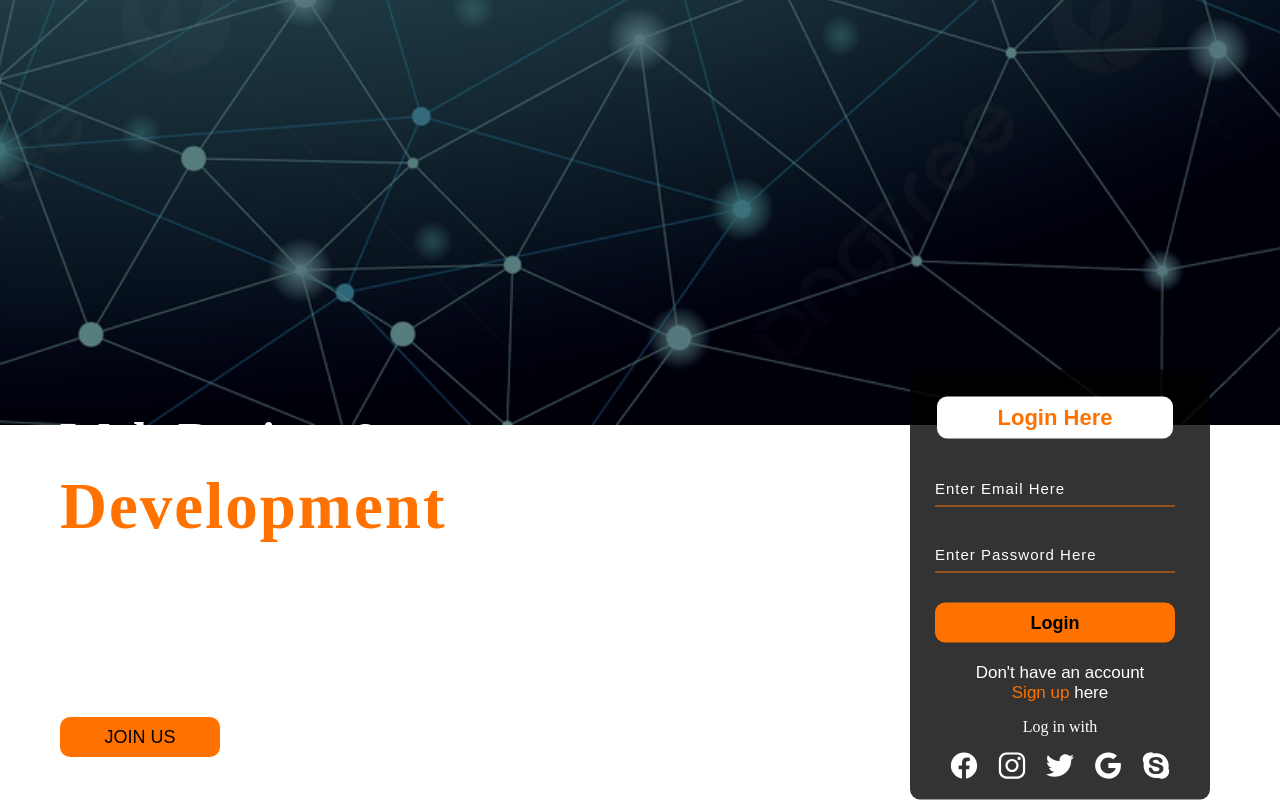
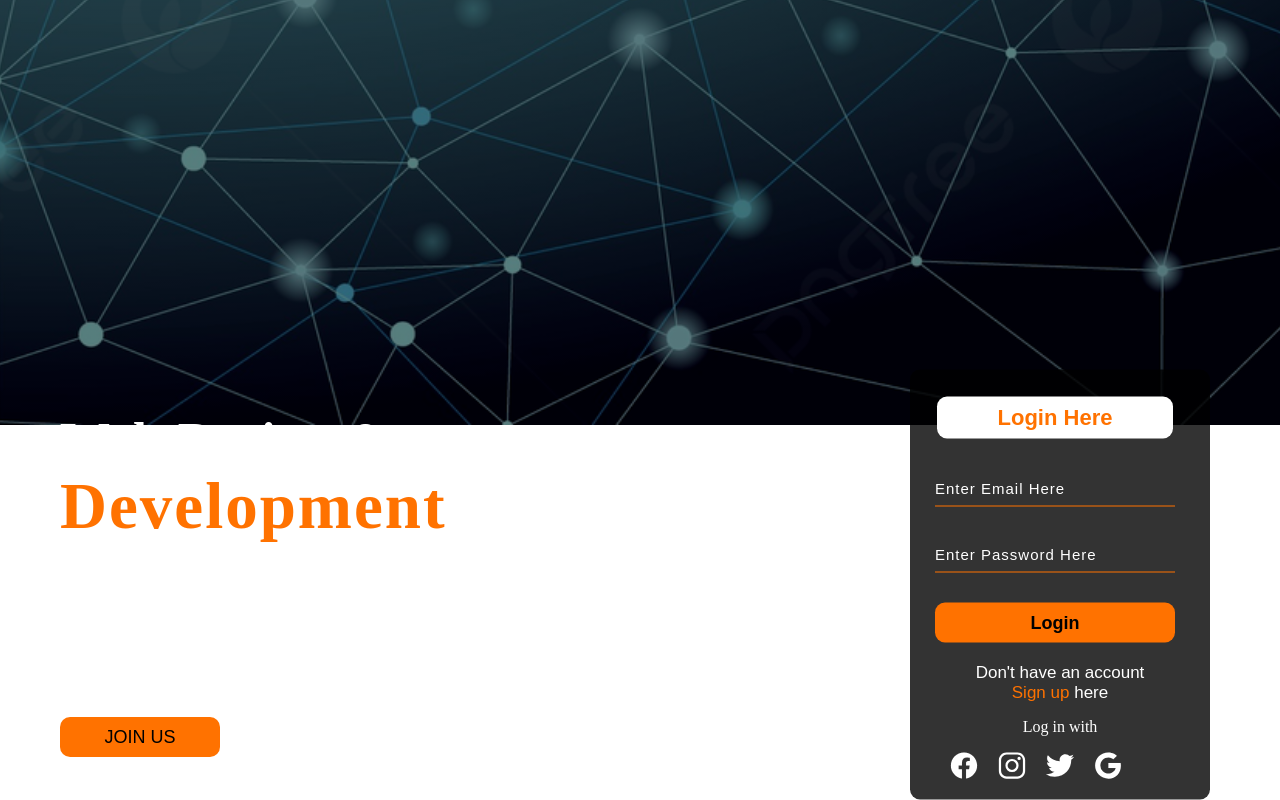
Before and after one commit to Saad-4478/demo-website, a plain HTML site: page index.html in a window 1280 px wide. Shown: the part 447-1247 px from the top of the page. Drawn offline with nearby package versions, Linux system fonts and the light colour scheme; files whose address does not match are found by name.

Commit message:
skype logo removed

```diff
--- a/index.html
+++ b/index.html
@@ -53,7 +53,7 @@
                         <a href="#"><ion-icon name="logo-instagram"></ion-icon></a>
                         <a href="#"><ion-icon name="logo-twitter"></ion-icon></a>
                         <a href="#"><ion-icon name="logo-google"></ion-icon></a>
-                        <a href="#"><ion-icon name="logo-skype"></ion-icon></a>
+
                     </div>
 
                 </div>
```
